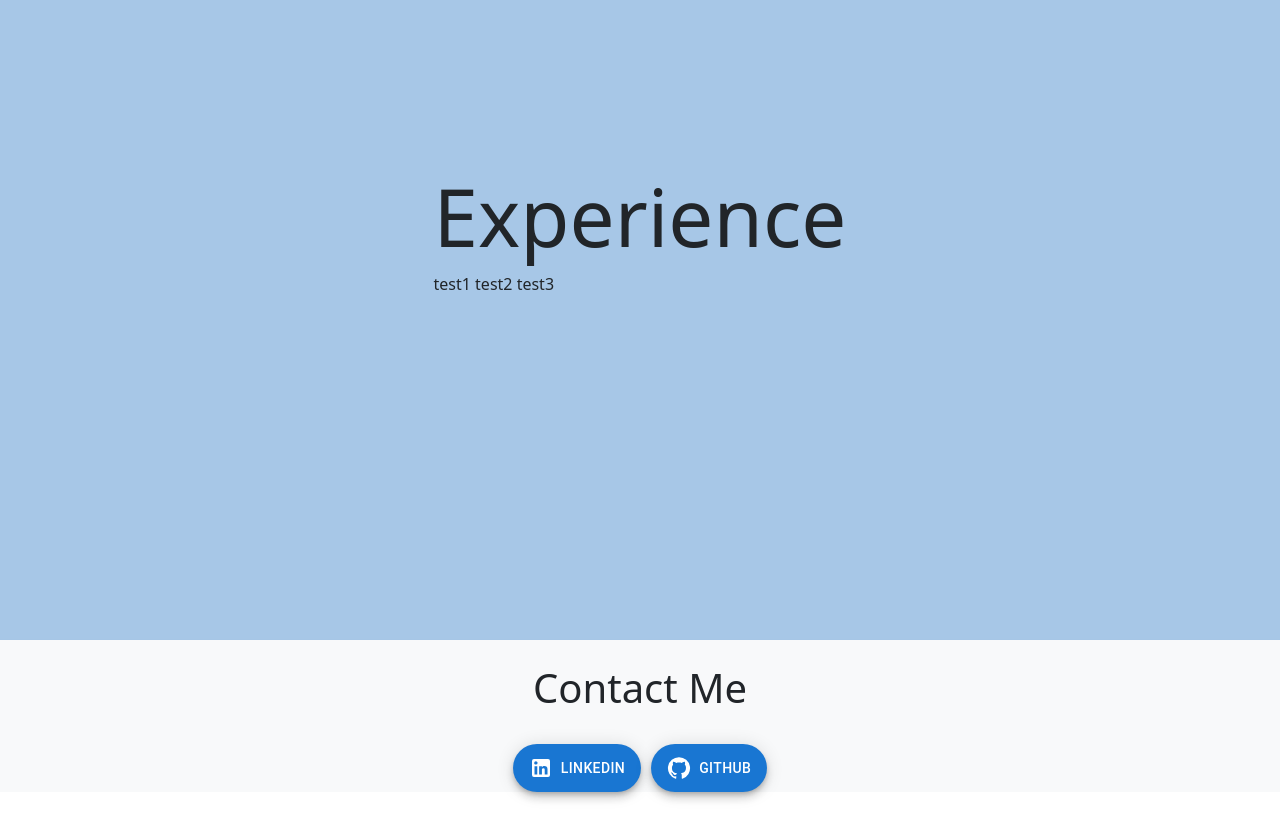
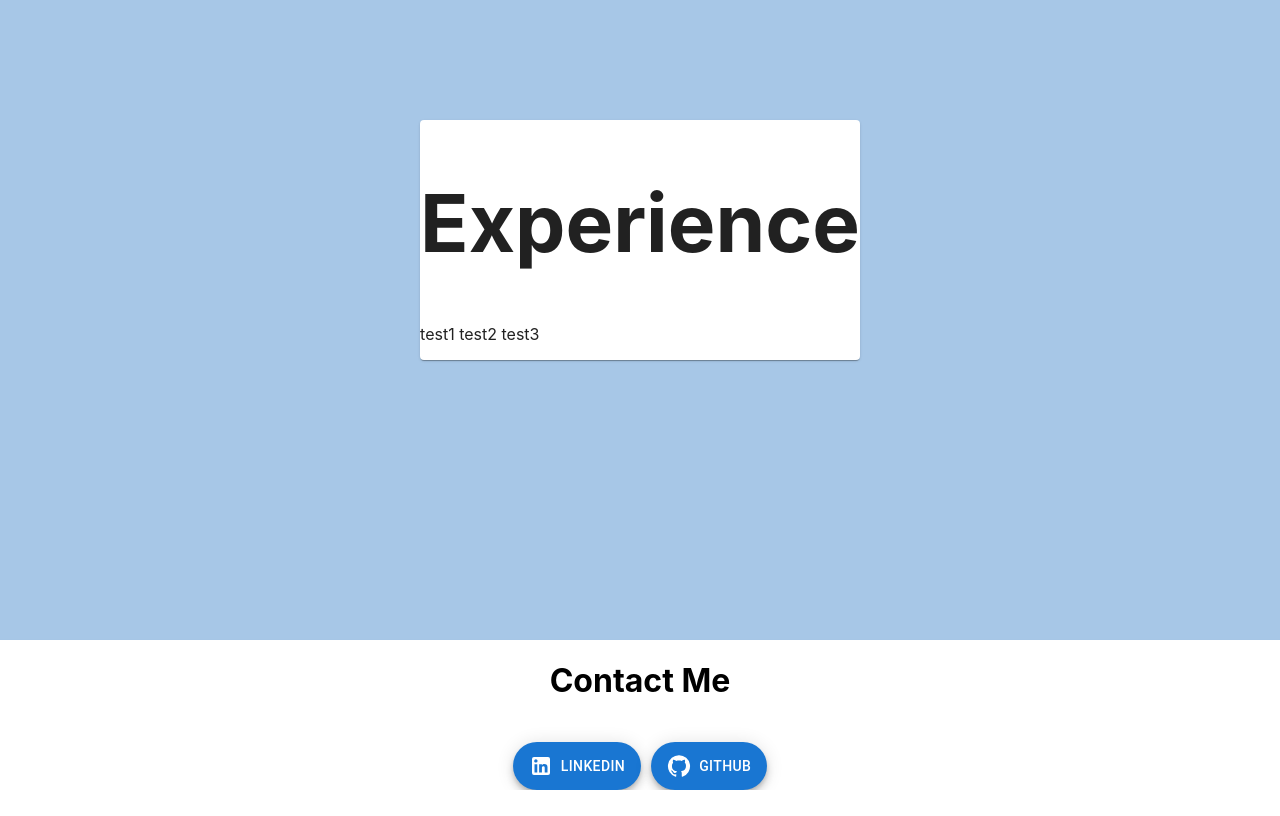
Before and after one commit to rmmhm/site, a React (Create React App) app in the folder site/: page / in a window 1280 px wide. Shown: the part 1760-2576 px from the top of the page. After the commit the page ends 2550 px from the top, so only its background shows below. Built offline with nearby package versions, Linux system fonts and the light colour scheme.

Commit message:
push source

```diff
--- a/site/package.json
+++ b/site/package.json
@@ -2,7 +2,7 @@
   "name": "site",
   "version": "0.1.0",
   "homepage": "https://rmmhm.github.io/site",
-  "private": true,
+  "private": false,
   "dependencies": {
     "@emotion/react": "^11.10.5",
     "@emotion/styled": "^11.10.5",
--- a/site/public/index.html
+++ b/site/public/index.html
@@ -14,7 +14,6 @@
       manifest.json provides metadata used when your web app is installed on a
       user's mobile device or desktop. See https://developers.google.com/web/fundamentals/web-app-manifest/
     -->
-    <link rel="manifest" href="%PUBLIC_URL%/manifest.json" />
     <!--
       Notice the use of %PUBLIC_URL% in the tags above.
       It will be replaced with the URL of the `public` folder during the build.
--- a/site/src/App.js
+++ b/site/src/App.js
@@ -1,15 +1,15 @@
 import React from 'react';
 import './App.css';
-import {BrowserRouter as Router, Routes, Route} from 'react-router-dom';
+import {Routes, Route} from 'react-router-dom';
 import Home from './pages/Home';
 
 function App() {
   return (
-    <Router>
+    <div>
       <Routes>
         <Route path = '/' element = {<Home />}></Route>
       </Routes>
-    </Router>
+    </div>
   );
 }
 
--- a/site/src/components/Contact.js
+++ b/site/src/components/Contact.js
@@ -1,8 +1,5 @@
 import React from 'react';
 import './Contact.css';
-import Button from 'react-bootstrap/Button';
-import 'bootstrap/dist/css/bootstrap.min.css';
-
 import Fab from '@mui/material/Fab'
 import LinkedInIcon from '@mui/icons-material/LinkedIn';
 import GitHubIcon from '@mui/icons-material/GitHub';
--- a/site/src/components/Experience.js
+++ b/site/src/components/Experience.js
@@ -11,6 +11,7 @@ function Experience() {
             <img className="d-block w-100 exp-bg" src={bg3} alt="aqua" />
             <Slide right duration={2000}>
                 <div className='exp-text'>
+                    <Card>
                         <h1 className='heading'>
                             Experience
                         </h1>
@@ -19,6 +20,7 @@ function Experience() {
                             test2
                             test3
                         </p>
+                    </Card>
                 </div>
             </Slide>
         </div>
--- a/site/src/index.js
+++ b/site/src/index.js
@@ -1,9 +1,16 @@
 import React from 'react';
-import { createRoot } from 'react-dom/client';
 import './index.css';
 import App from './App';
-import 'bootstrap/dist/css/bootstrap.min.css';
+import ReactDOM from 'react-dom'
+import { BrowserRouter, Routes, Route } from 'react-router-dom';
 
-const cont = document.getElementById('root');
-const root = createRoot(cont);
-root.render(<App tab="home" />);
+ReactDOM.render(
+    <React.StrictMode>
+        <BrowserRouter basename={process.env.PUBLIC_URL}>
+            <Routes>
+                <Route path='/' element={<App />} />
+            </Routes>
+        </BrowserRouter>
+    </React.StrictMode>,
+    document.getElementById('root')
+)
```
Also changed, not shown: 1 other file (tests, documents, lock files or other folders). Lines whose indentation alone changed are shown as unchanged.
